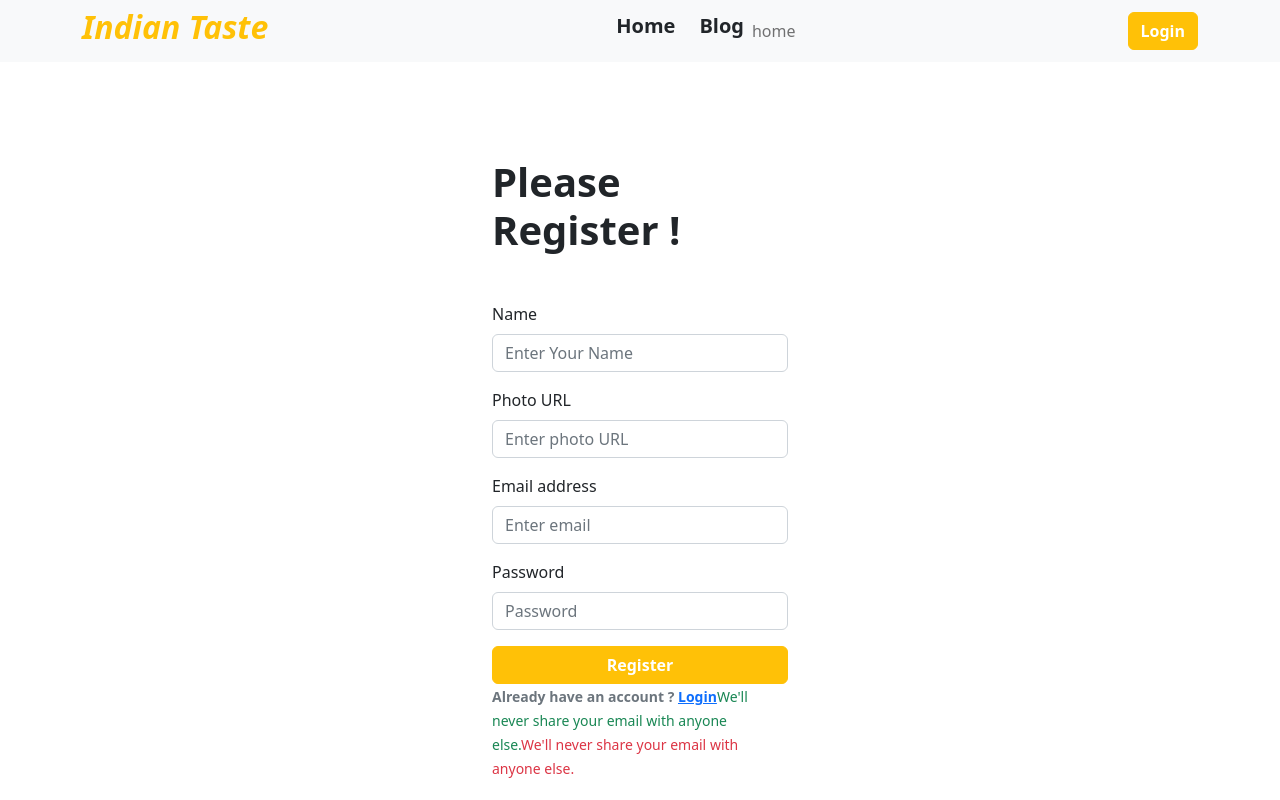
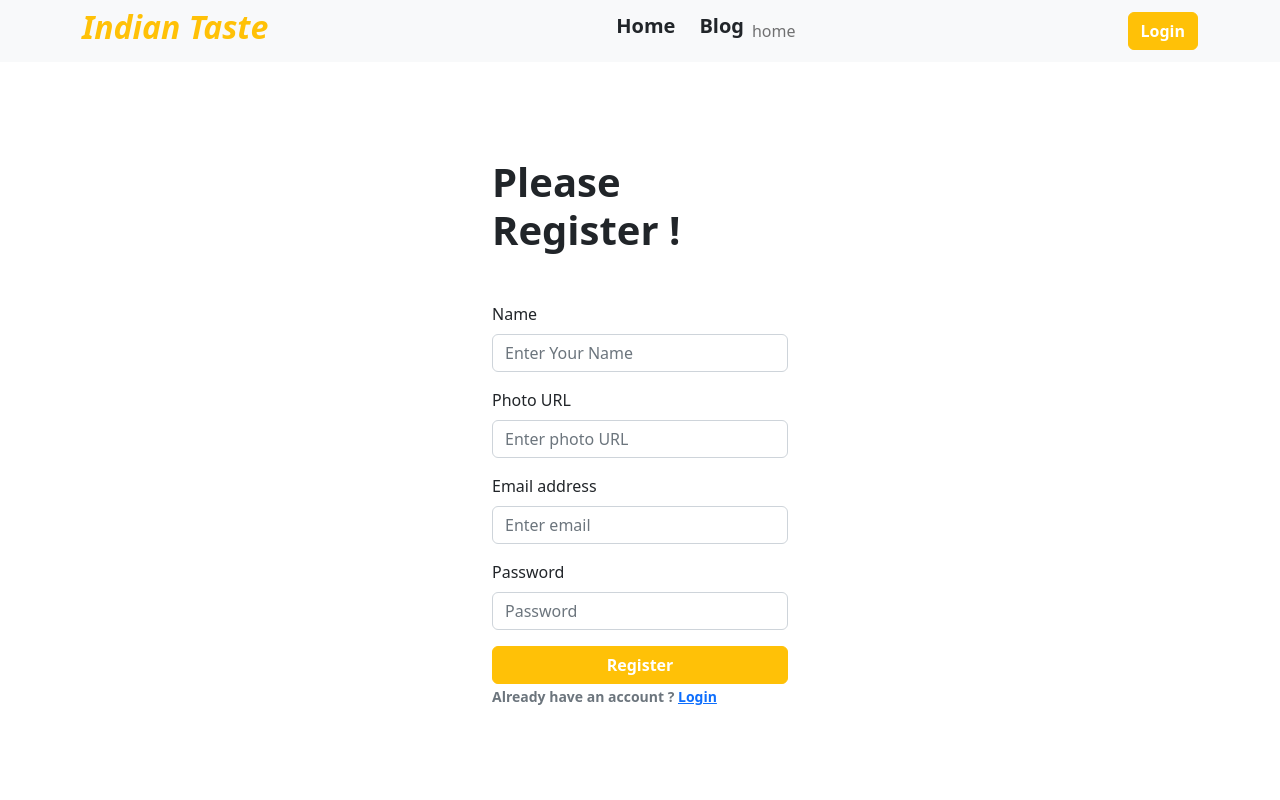
Before and after one commit to Towhid-Raiyan/Indian-Taste, a React (Vite) app: page /register in a window 1280 px wide. Shown: the top 800 px of the page. Built offline with nearby package versions, Linux system fonts and the light colour scheme; no server answers.

Commit message:
login and registration validation complete

```diff
--- a/src/pages/login/Login/Login.jsx
+++ b/src/pages/login/Login/Login.jsx
@@ -1,4 +1,4 @@
-import React, { useContext } from 'react';
+import React, { useContext, useState } from 'react';
 import { Button, Container, Form } from 'react-bootstrap';
 import { Link , useLocation, useNavigate} from 'react-router-dom';
 import { AuthContext } from '../../../Providers/AuthProvider';
@@ -8,6 +8,7 @@ import app from '../../../firebase/firebase.config';
 const Login = () => {
 
     const { signIn } = useContext(AuthContext);
+    const [error,setError] = useState('');
     const navigate = useNavigate();
     const location = useLocation();
     console.log('login page location', location)
@@ -50,10 +51,13 @@ const Login = () => {
             .then(result => {
                 const loggedUser = result.user;
                 console.log(loggedUser);
+                setError('');
                 navigate(from, { replace: true })
             })
             .catch(error => {
                 console.log(error);
+                setError(error.message);
+
             })
     }
 
@@ -82,11 +86,8 @@ const Login = () => {
                 <Form.Text className="text-secondary fw-bold">
                     Don't have an account ? <Link to='/register'>Register</Link>
                 </Form.Text>
-                <Form.Text className="text-success">
-
-                </Form.Text>
-                <Form.Text className="text-danger">
-
+                <Form.Text className="text-danger fw-semibold">
+                    <p>{error}</p>
                 </Form.Text>
             </Form>
         </Container>
--- a/src/pages/login/Registration/Registration.jsx
+++ b/src/pages/login/Registration/Registration.jsx
@@ -1,4 +1,4 @@
-import React, { useContext } from 'react';
+import React, { useContext, useState } from 'react';
 import { Button, Container, Form } from 'react-bootstrap';
 import { Link } from 'react-router-dom';
 import { AuthContext } from '../../../Providers/AuthProvider';
@@ -6,9 +6,13 @@ import { AuthContext } from '../../../Providers/AuthProvider';
 const Registration = () => {
 
     const { createUser } = useContext(AuthContext);
+    const [error,setError] = useState('');
+    const [success, setSuccess] = useState('');
 
     const handleRegister = event => {
+
         event.preventDefault();
+        setSuccess('');
         const form = event.target;
         const name = form.name.value;
         const photo = form.photo.value;
@@ -20,9 +24,14 @@ const Registration = () => {
             .then(result => {
                 const createdUser = result.user;
                 console.log(createdUser);
+                setError('');
+                setSuccess('User has created successfully');
+                event.target.reset();
             })
             .catch(error => {
-                console.log(error);
+                console.log(error.message);
+                setError(error.message);
+
             })
     }
 
@@ -59,11 +68,11 @@ const Registration = () => {
                 <Form.Text className="text-secondary fw-bold">
                     Already have an account ? <Link to='/login'>Login</Link>
                 </Form.Text>
-                <Form.Text className="text-success">
-                    We'll never share your email with anyone else.
+                <Form.Text className="text-success fw-semibold">
+                    <p>{success}</p>
                 </Form.Text>
-                <Form.Text className="text-danger">
-                    We'll never share your email with anyone else.
+                <Form.Text className="text-danger fw-semibold">
+                    <p>{error}</p>
                 </Form.Text>
             </Form>
         </Container>
```
